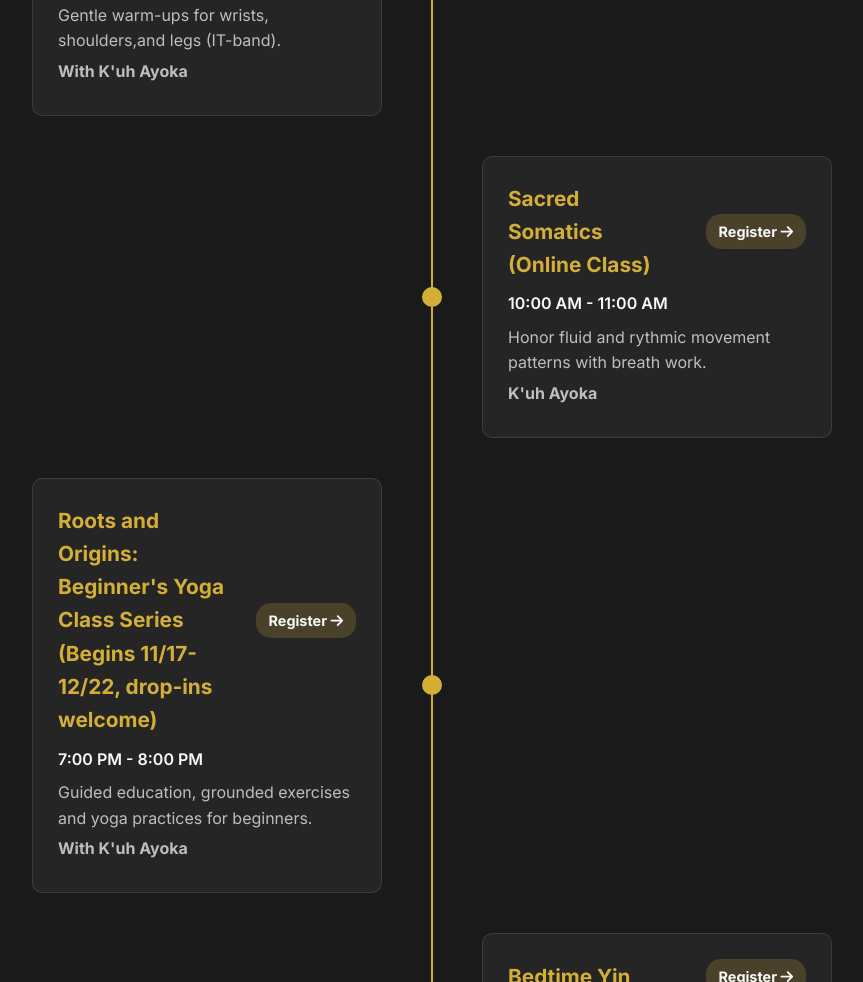
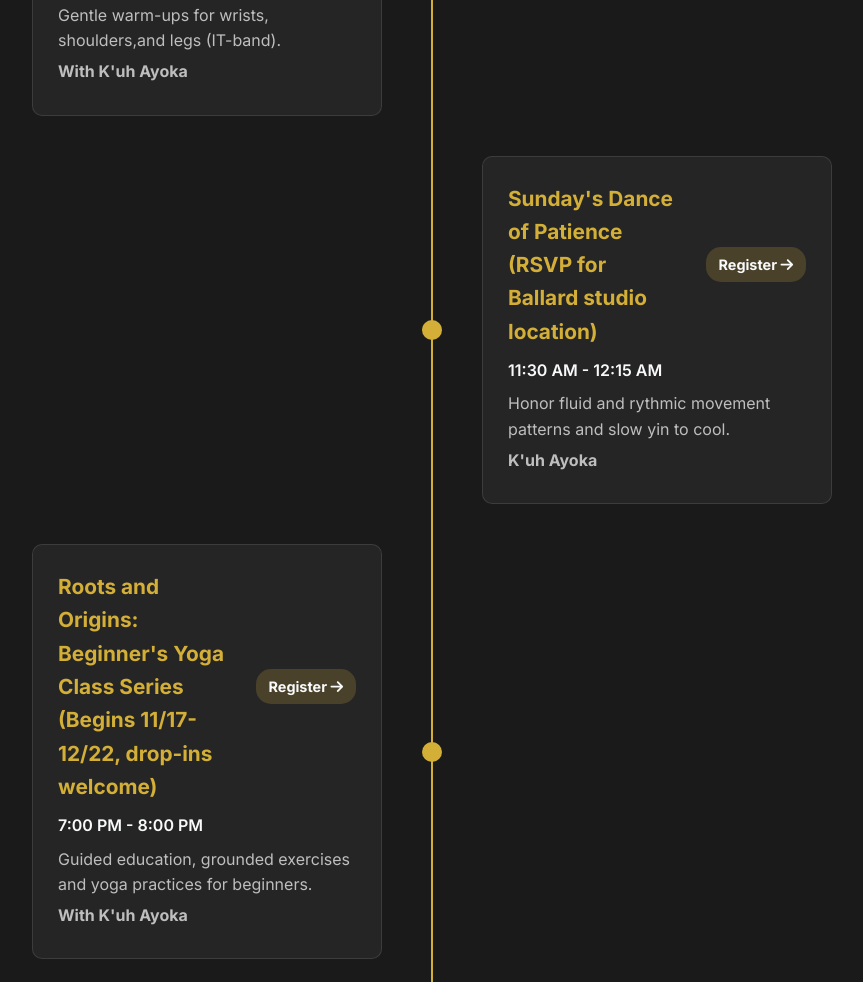
Before and after one commit to Kimisanengineer/sacredmovementcollective, a plain HTML site: page index.html in a window 1280 px wide. Shown: the part 2977-3959 px from the top of the page, without its empty margins (208-1071 px from the left). Drawn offline with Linux system fonts and the light colour scheme; a web font is replaced by a local one.

Commit message:
Update index.html
Sundays dance of patience class added
https://www.eventbrite.com/e/sundays-dance-of-patience-tickets-1972557502590?aff=oddtdtcreator

```diff
--- a/index.html
+++ b/index.html
@@ -933,15 +933,15 @@
                         <div class="timeline-marker"></div>
                     </div>
                     <div class="timeline-item">
-                        <div class="timeline-content" onclick="window.open('https://www.eventbrite.com/e/indigenous-somatics-vinyasa-yoga-dance-flow-tickets-1972557502590?aff=oddtdtcreator')">
+                        <div class="timeline-content" onclick="window.open('https://www.eventbrite.com/e/sundays-dance-of-patience-tickets-1972557502590?aff=oddtdtcreator')">
                             <h3>
-                               Sacred Somatics (Online Class)
-                                <a href="https://www.eventbrite.com/e/indigenous-somatics-vinyasa-yoga-dance-flow-tickets-1972557502590?aff=oddtdtcreator" target="_blank" class="register-link" onclick="event.stopPropagation()">
+                               Sunday's Dance of Patience (RSVP for Ballard studio location)
+                                <a href="https://www.eventbrite.com/e/sundays-dance-of-patience-tickets-1972557502590?aff=oddtdtcreator" target="_blank" class="register-link" onclick="event.stopPropagation()">
                                     Register <i class="fas fa-arrow-right"></i>
                                 </a>
                             </h3>
-                            <span class="timeline-time">10:00 AM - 11:00 AM</span>
-                            <p>Honor fluid and rythmic movement patterns with breath work.</p>
+                            <span class="timeline-time">11:30 AM - 12:15 AM</span>
+                            <p>Honor fluid and rythmic movement patterns and slow yin to cool.</p>
                             <p><strong>K'uh Ayoka</strong></p>
                         </div>
                         <div class="timeline-marker"></div>
```
